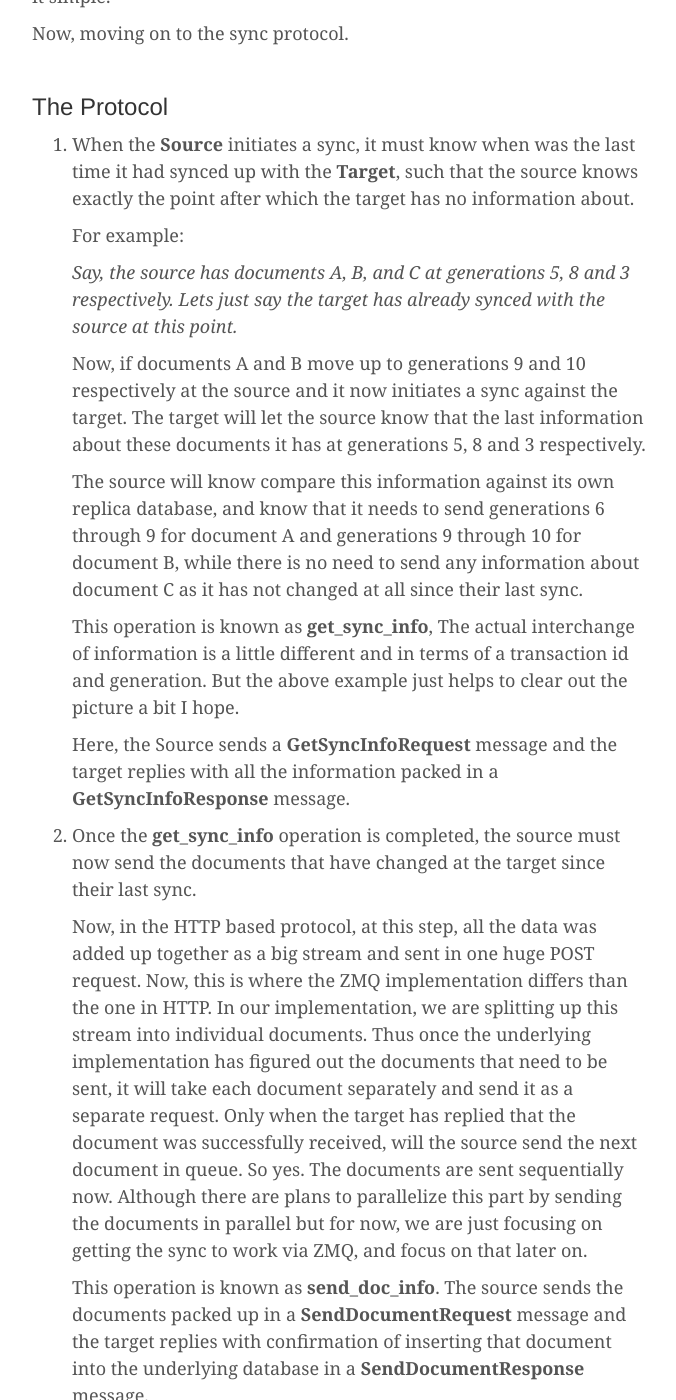
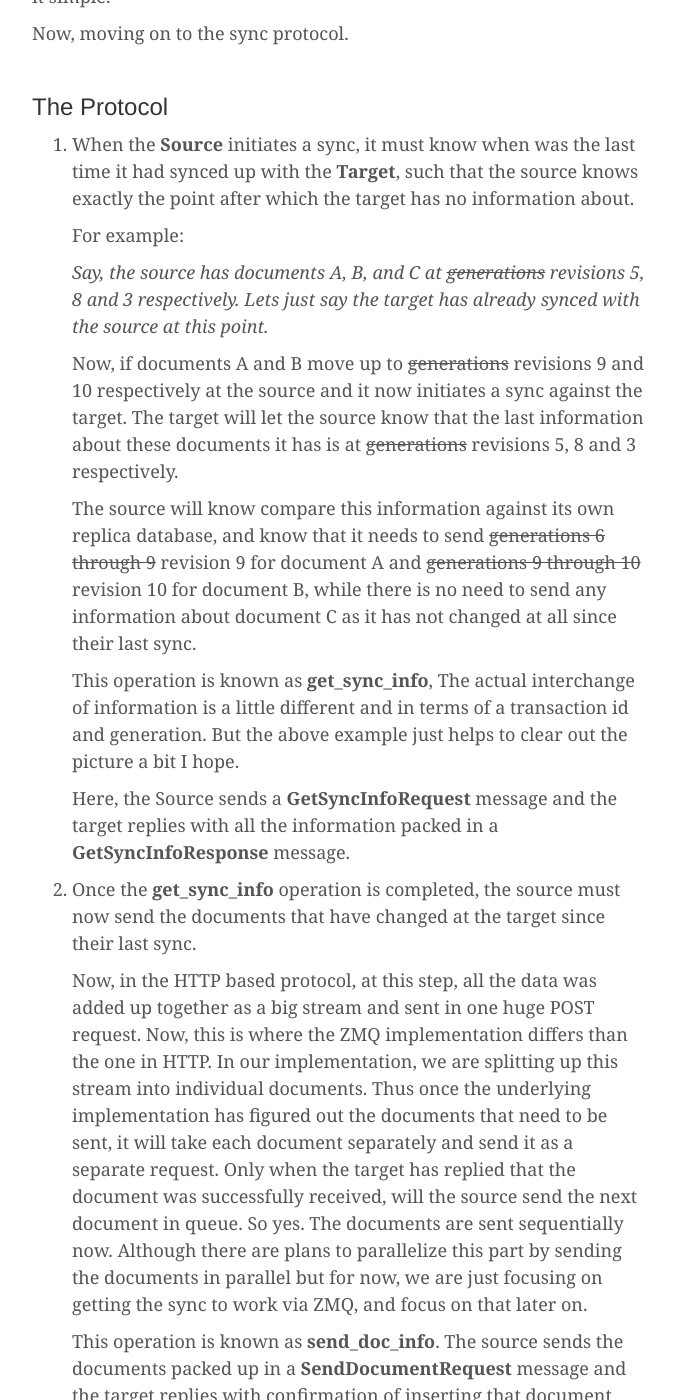
Before and after one commit to indradhanush/indradhanush.github.io, a Jekyll site: the page built from _posts/2014-06-25-zeromq-transport-for-u1db-sync-protocol.md, in a window 1280 px wide and 1400 px high, scrolled down 1895 px. Shown: the whole window, without its empty margins (138-814 px from the left). Built offline with Jekyll 4.4.1, drawn with Linux system fonts in a browser that asks for light colours; nearby versions of some CDN libraries; Markdown is read by kramdown in place of the engine named in the settings; comment, search, counter and statistics services are not loaded; some of the changed text lies outside the part shown.

Commit message:
Updated post on zmq sync implementation.

```diff
--- a/_posts/2014-06-25-zeromq-transport-for-u1db-sync-protocol.md
+++ b/_posts/2014-06-25-zeromq-transport-for-u1db-sync-protocol.md
@@ -63,8 +63,8 @@ used:
 
 * __Source:__ The component initiating a sync is referred to as source.
 
-* __Target:__ The component against which the sync has been initiated is
-referred to as the target.
+* __Target:__ The component against which the sync has been initiated
+is referred to as the target.
 
 But, for the sake of simplicity, we will consider the __Client__ as
 the __Source__ and the __Server__ as the __Target__. Also, __SOLEDAD__
@@ -84,21 +84,22 @@ Now, moving on to the sync protocol.
 
     For example:
 
-    _Say, the source has documents A, B, and C at generations 5, 8 and
-    3 respectively. Lets just say the target has already synced with
-    the source at this point._
+    _Say, the source has documents A, B, and C at ~~generations~~
+    revisions 5, 8 and 3 respectively. Lets just say the target has
+    already synced with the source at this point._
 
-    Now, if documents A and B move up to generations 9 and 10
-    respectively at the source and it now initiates a sync against the
-    target. The target will let the source know that the last
-    information about these documents it has at generations 5, 8 and 3
-    respectively.
+    Now, if documents A and B move up to ~~generations~~ revisions 9
+    and 10 respectively at the source and it now initiates a sync
+    against the target. The target will let the source know that the
+    last information about these documents it has is at
+    ~~generations~~ revisions 5, 8 and 3 respectively.
 
     The source will know compare this information against its own
-    replica database, and know that it needs to send generations 6
-    through 9 for document A and generations 9 through 10 for document
-    B, while there is no need to send any information about document C
-    as it has not changed at all since their last sync.
+    replica database, and know that it needs to send ~~generations 6
+    through 9~~ revision 9 for document A and ~~generations 9 through
+    10~~ revision 10 for document B, while there is no need to send
+    any information about document C as it has not changed at all
+    since their last sync.
 
     This operation is known as __get\_sync\_info__, The actual
     interchange of information is a little different and in terms of a
@@ -139,11 +140,11 @@ Now, moving on to the sync protocol.
 
     Let us add to our previous example:
 
-    _Say, while docs A and B moved up to generations 9 and 10
-    respectively at the source, say another source synced up with the
-    target and added a new document D and moved document C from
-    generations 3 through 5. Thus this change must also be
-    communicated with the first source._
+    _Say, while docs A and B moved up to ~~generations~~ revisions 9
+    and 10 respectively at the source, say another source synced up
+    with the target and added a new document D and moved document C
+    from ~~generations~~ revisions 3 through 5. Thus this change must
+    also be communicated with the first source._
 
     We can forget about the second source and come back to the first
     source again.
```
